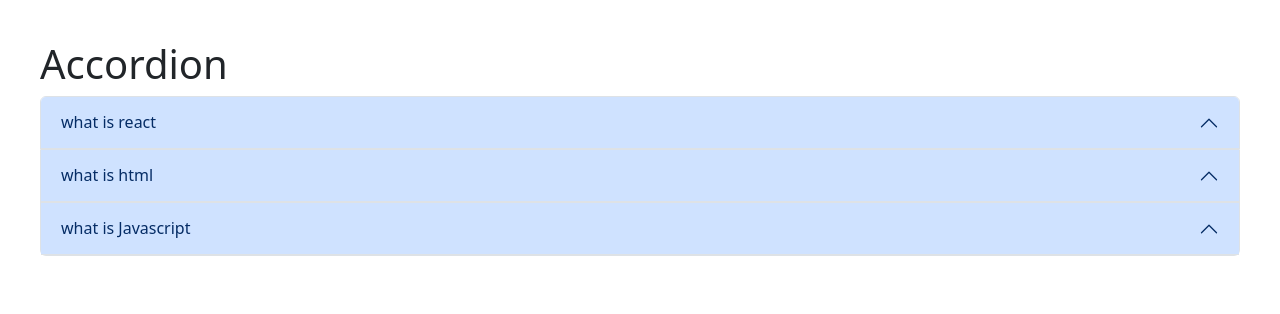
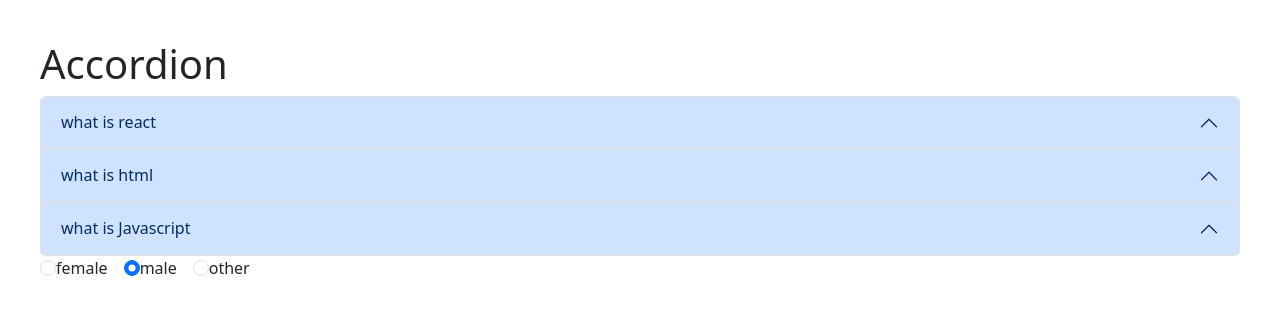
Before and after one commit to naresh043/react-component-lib, a React (Vite) app: page / in a window 1280 px wide. Shown: the top 314 px of the page. Built offline with nearby package versions, Linux system fonts and the light colour scheme.

Commit message:
feat: Radio group component implemented

```diff
--- a/src/App.jsx
+++ b/src/App.jsx
@@ -12,8 +12,12 @@ import AccordionItem from "./components/accordion/AccordionItem";
 import AccordionHeader from "./components/accordion/AccordionHeader";
 import AccordionPanel from "./components/accordion/AccordionPanel";
 
+import RadioGroup from "./components/radioGroup/RadioGroup";
+import RadioOption from "./components/radioGroup/RadioOption";
+
 function App() {
   const [currentPage, setCurrentPage] = useState(1); //3
+  const [selected, setSelected] = useState("male");
 
   const handlePageChange = (page) => {
     setCurrentPage(page); //3
@@ -93,6 +97,12 @@ function App() {
           </AccordionPanel>
         </AccordionItem>
       </Accordion>
+{console.log(selected)}
+      <RadioGroup value={selected} onChange={setSelected} name="gender">
+        <RadioOption value="female" label="female"/>
+        <RadioOption value="male" label="male" className="naresh"/>
+         <RadioOption value="other" label="other"/>
+      </RadioGroup>
     </div>
   );
 }
--- /dev/null
+++ b/src/components/radioGroup/RadioGroup.jsx
@@ -0,0 +1,17 @@
+import React from "react";
+
+function RadioGroup({ children, onChange, value, name }) {
+  return (
+    <div >
+      {React.Children.map(children, (child) =>
+        React.cloneElement(child, {
+          onChange,
+          name,
+          selectedValue: value,
+        })
+      )}
+    </div>
+  );
+}
+
+export default RadioGroup;
--- /dev/null
+++ b/src/components/radioGroup/RadioOption.jsx
@@ -0,0 +1,24 @@
+import React from "react";
+
+function RadioOption({ onChange, label, value, name, selectedValue,className=""}) {
+  const id = `${name}-${value}`;
+
+  return (
+    <div className={`form-check-inline ${className}`}>
+      <input
+        className="form-check-input"
+        type="radio"
+        name={name}
+        id={id}
+        value={value}
+        checked={selectedValue === value}
+        onChange={() => onChange(value)}
+      />
+      <label className="form-check-label" htmlFor={id}>
+        {label}
+      </label>
+    </div>
+  );
+}
+
+export default RadioOption;
```
Also changed, not shown: src/App.css (line endings or trailing spaces).
